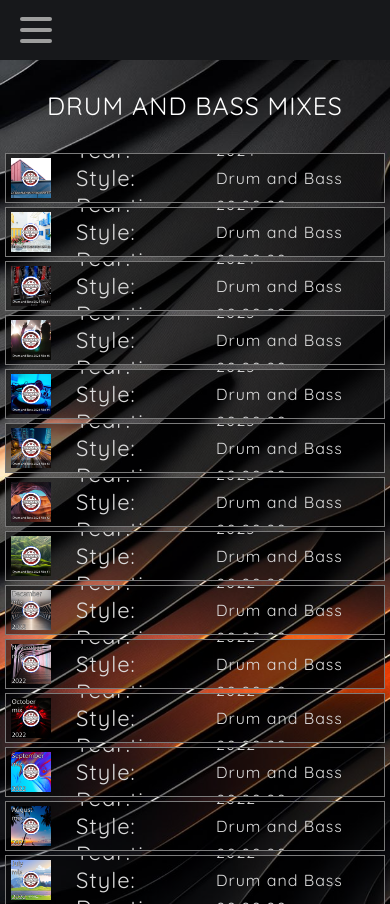
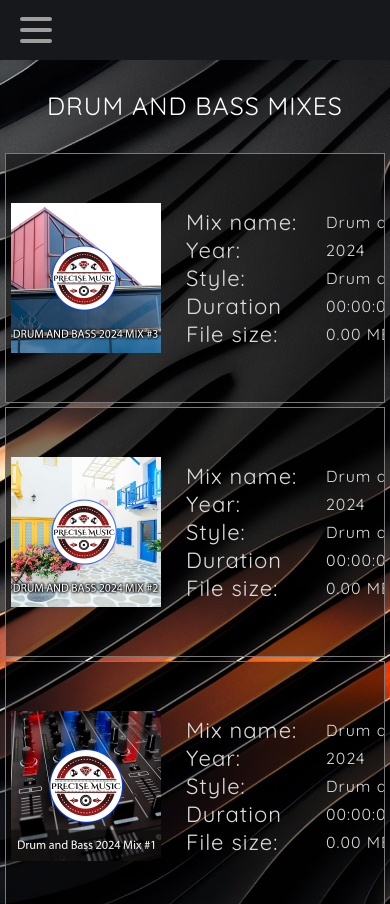
Before and after one commit to matejvalocky/precise-music-react, a React (Create React App) app: page /mixes in a window 390 px wide. Built offline with nearby package versions, Linux system fonts and the light colour scheme.

Commit message:
úprava responzivity oneMix

```diff
--- a/src/components/OneMixQueries.css
+++ b/src/components/OneMixQueries.css
@@ -19,7 +19,7 @@
     .oneMix{
         margin: 2px 5px;
         width: 100%;
-        height: 50px;
+        height: 250px;
         padding: 0;
     }
 
@@ -37,8 +37,8 @@
 
 
     .oneMixCover{
-        width: 40px;
-        height: 40px;
+        width: 150px;
+        height: 150px;
     }
 
     .mixesInfo{
```
